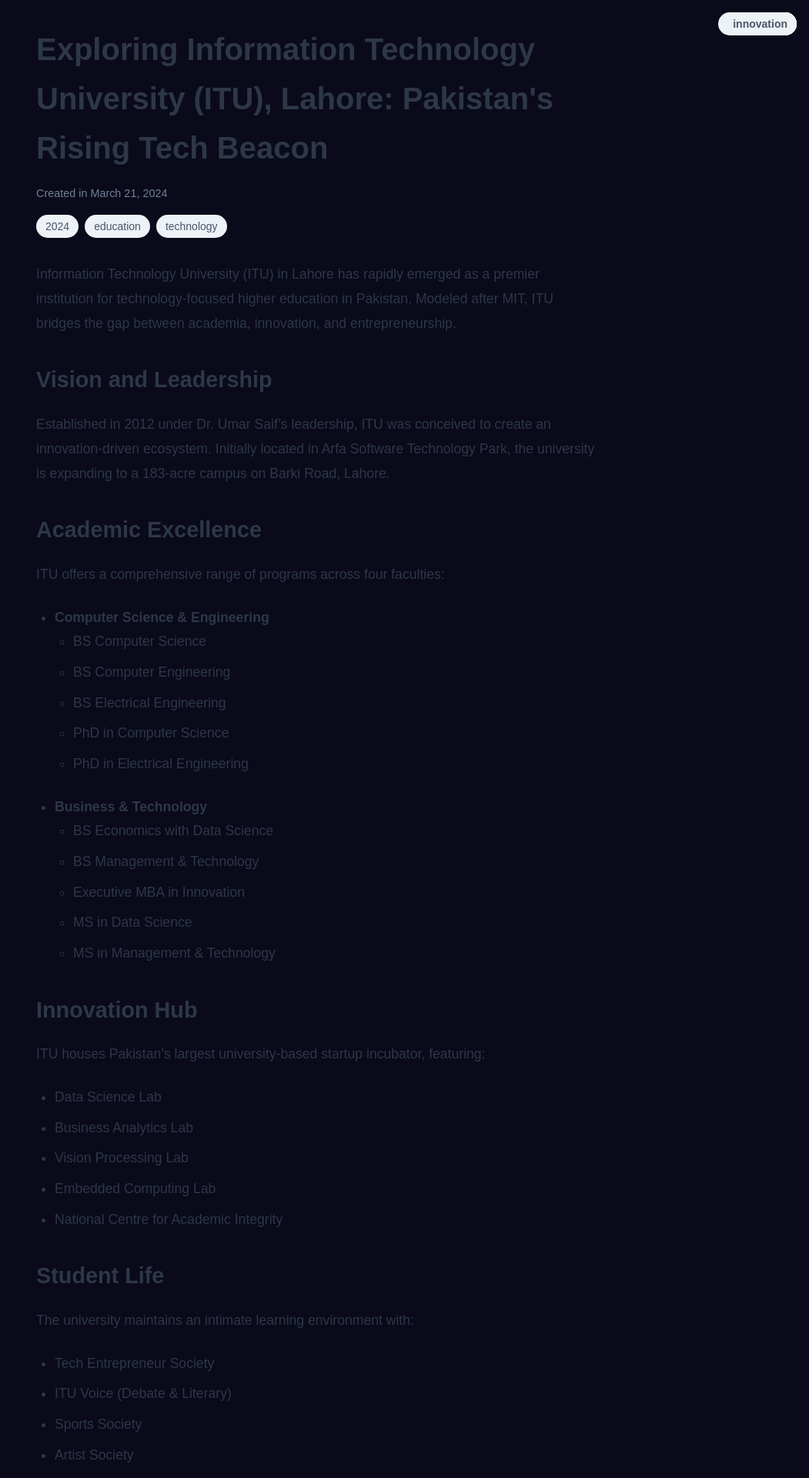
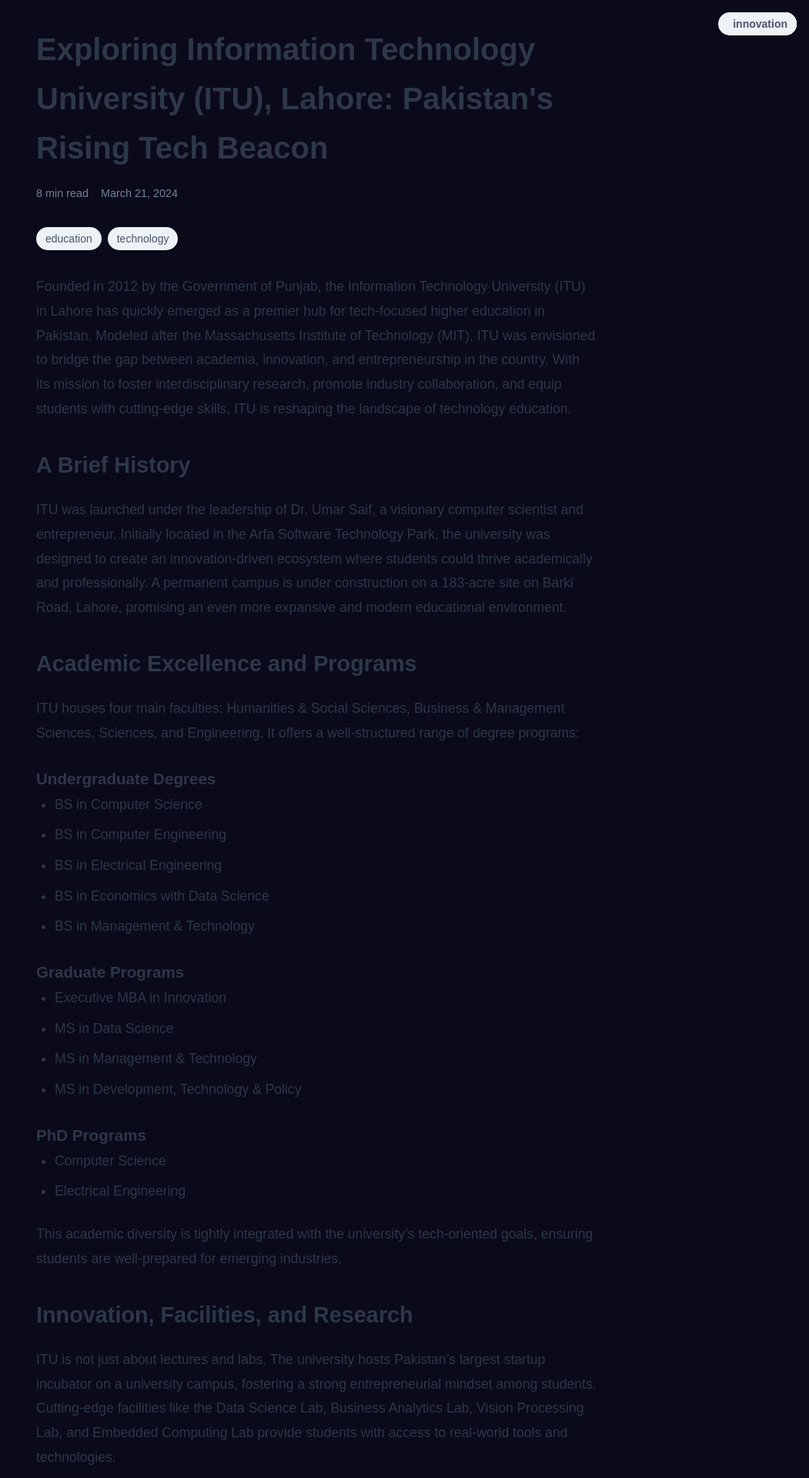
Before and after one commit to TahiraNawab123/portfolio, a Jekyll site: the page built from _posts/2024-03-21-exploring-information-technology-university.md, in a window 1280 px wide. Shown: the top 1920 px of the page at 77% size, without its empty margins (229-1280 px from the left). Built offline with Jekyll 4.4.1, drawn with Linux system fonts in a browser that asks for light colours; some of the changed text lies outside the part shown.

Commit message:
Update blog post format and URL structure

```diff
--- a/_config.yml
+++ b/_config.yml
@@ -20,6 +20,7 @@
       type: "posts"
     values:
       layout: "post"
+      author: "Tahira Nawab"
       comments: true
 
 # Include files
--- a/_layouts/post.html
+++ b/_layouts/post.html
@@ -6,21 +6,23 @@
         <header class="post-header">
             <h1 class="post-title">{{ page.title }}</h1>
             <div class="post-meta">
-                <span class="post-date">Created in {{ page.date | date: "%B %d, %Y" }}</span>
+                <span class="read-time">{{ page.read_time }}</span>
+                <span class="post-date">{{ page.date | date: "%B %d, %Y" }}</span>
             </div>
+            {% if page.tags %}
             <div class="post-tags">
-                <span class="year">{{ page.date | date: "%Y" }}</span>
-                {% if page.tags %}
                 {% for tag in page.tags %}
                 <span class="tag">{{ tag }}</span>
                 {% endfor %}
-                {% endif %}
-                {% if page.categories %}
+            </div>
+            {% endif %}
+            {% if page.categories %}
+            <div class="post-categories">
                 {% for category in page.categories %}
                 <span class="category">{{ category }}</span>
                 {% endfor %}
-                {% endif %}
             </div>
+            {% endif %}
         </header>
 
         <div class="post-content">
--- a/_posts/2024-03-21-exploring-information-technology-university.md
+++ b/_posts/2024-03-21-exploring-information-technology-university.md
@@ -7,81 +7,79 @@
 categories: [education, technology]
 ---
 
-Information Technology University (ITU) in Lahore has rapidly emerged as a premier institution for technology-focused higher education in Pakistan. Modeled after MIT, ITU bridges the gap between academia, innovation, and entrepreneurship.
+Founded in 2012 by the Government of Punjab, the Information Technology University (ITU) in Lahore has quickly emerged as a premier hub for tech-focused higher education in Pakistan. Modeled after the Massachusetts Institute of Technology (MIT), ITU was envisioned to bridge the gap between academia, innovation, and entrepreneurship in the country. With its mission to foster interdisciplinary research, promote industry collaboration, and equip students with cutting-edge skills, ITU is reshaping the landscape of technology education.
 
-## Vision and Leadership
+## A Brief History
 
-Established in 2012 under Dr. Umar Saif's leadership, ITU was conceived to create an innovation-driven ecosystem. Initially located in Arfa Software Technology Park, the university is expanding to a 183-acre campus on Barki Road, Lahore.
+ITU was launched under the leadership of Dr. Umar Saif, a visionary computer scientist and entrepreneur. Initially located in the Arfa Software Technology Park, the university was designed to create an innovation-driven ecosystem where students could thrive academically and professionally. A permanent campus is under construction on a 183-acre site on Barki Road, Lahore, promising an even more expansive and modern educational environment.
 
-## Academic Excellence
+## Academic Excellence and Programs
 
-ITU offers a comprehensive range of programs across four faculties:
+ITU houses four main faculties: Humanities & Social Sciences, Business & Management Sciences, Sciences, and Engineering. It offers a well-structured range of degree programs:
 
-- **Computer Science & Engineering**
-  - BS Computer Science
-  - BS Computer Engineering
-  - BS Electrical Engineering
-  - PhD in Computer Science
-  - PhD in Electrical Engineering
+### Undergraduate Degrees
+- BS in Computer Science
+- BS in Computer Engineering
+- BS in Electrical Engineering
+- BS in Economics with Data Science
+- BS in Management & Technology
 
-- **Business & Technology**
-  - BS Economics with Data Science
-  - BS Management & Technology
-  - Executive MBA in Innovation
-  - MS in Data Science
-  - MS in Management & Technology
+### Graduate Programs
+- Executive MBA in Innovation
+- MS in Data Science
+- MS in Management & Technology
+- MS in Development, Technology & Policy
 
-## Innovation Hub
+### PhD Programs
+- Computer Science
+- Electrical Engineering
 
-ITU houses Pakistan's largest university-based startup incubator, featuring:
+This academic diversity is tightly integrated with the university's tech-oriented goals, ensuring students are well-prepared for emerging industries.
 
-- Data Science Lab
-- Business Analytics Lab
-- Vision Processing Lab
-- Embedded Computing Lab
-- National Centre for Academic Integrity
+## Innovation, Facilities, and Research
 
-## Student Life
+ITU is not just about lectures and labs. The university hosts Pakistan's largest startup incubator on a university campus, fostering a strong entrepreneurial mindset among students. Cutting-edge facilities like the Data Science Lab, Business Analytics Lab, Vision Processing Lab, and Embedded Computing Lab provide students with access to real-world tools and technologies.
 
-The university maintains an intimate learning environment with:
+The university's partnerships with international giants like IBM, edX, and various government institutions reflect its commitment to global standards and collaborative research.
+
+## Student Life: Vibrant and Inclusive
+
+Life at ITU goes beyond academics. Students are encouraged to join one of the university's many active societies:
 
 - Tech Entrepreneur Society
 - ITU Voice (Debate & Literary)
 - Sports Society
 - Artist Society
 
-Regular events include hackathons, tech expos, and cultural festivals.
+These societies regularly organize hackathons, debates, cultural events, and tech expos, making student life dynamic and well-rounded. The small student-to-faculty ratio ensures that learning is personalized and mentorship is easily accessible.
 
-## Industry Integration
+## A Personal Perspective
 
-Strategic partnerships with:
-- IBM
-- edX
-- Government institutions
-- International research organizations
+As someone immersed in Pakistan's tech academia, the experience at ITU stands out for its blend of innovation and community. The access to hands-on projects, mentorship opportunities, and exposure to real-world challenges has made ITU a nurturing ground for aspiring tech leaders. Whether it's collaborating on research or pitching a startup idea, ITU empowers students to think beyond the classroom.
 
-## Comparative Edge
+## ITU vs. Other Government Universities
 
-ITU distinguishes itself through:
+ITU is often compared with top government universities like UET Lahore, NUST Islamabad, PIEAS, and FAST-NUCES. While each of these institutions has its strengths, ITU distinguishes itself in several ways:
 
-1. **Modern Curriculum**
-   - Industry-aligned programs
-   - Focus on emerging technologies
-   - Entrepreneurial training
+### Modern Curriculum
+ITU's programs are designed around current industry demands like data science, AI, and entrepreneurship.
 
-2. **Innovation Culture**
-   - Dedicated startup incubator
-   - Tech-focused environment
-   - Industry partnerships
+### Entrepreneurship Focus
+With a dedicated incubator and tech startup culture, ITU offers more hands-on entrepreneurial training.
 
-3. **Learning Environment**
-   - Intimate class sizes
-   - Personalized attention
-   - Urban tech hub location
+### Compact but Impactful
+Unlike sprawling campuses, ITU offers a tightly-knit community with personalized learning in a high-tech environment.
 
-## Conclusion
+### Industry Integration
+ITU's urban location and partnerships ensure students gain early industry exposure.
 
-ITU represents a paradigm shift in Pakistan's higher education landscape, combining academic excellence with practical innovation and entrepreneurship. The university's forward-looking approach positions it as a key player in Pakistan's technological future.
+While ITU may not yet have the historical prestige of UET or the research depth of PIEAS, it has carved a niche for itself as a forward-looking, innovation-first institution.
+
+## Final Thoughts
+
+Information Technology University is more than just a tech school – it's a vision of what future education in Pakistan can look like. With a clear focus on innovation, entrepreneurship, and interdisciplinary learning, ITU is helping students become not just job-seekers but job creators. For aspiring tech leaders, it offers a compelling blend of opportunity, mentorship, and growth.
+
+Whether you're a student, a parent, or a tech enthusiast looking to understand Pakistan's education revolution, ITU is certainly a name worth watching.
 
 ---
 
--- a/styles.css
+++ b/styles.css
@@ -1318,7 +1318,7 @@
     color: var(--highlight-color);
 }
 
-/* Post Styles */
+/* Blog Post Styles */
 .post {
     max-width: 800px;
     margin: 0 auto;
@@ -1337,29 +1337,36 @@
 }
 
 .post-meta {
+    display: flex;
+    align-items: center;
+    gap: 1rem;
     margin-bottom: 1rem;
     color: #718096;
     font-size: 0.9rem;
 }
 
-.post-tags {
+.read-time {
+    font-weight: 500;
+}
+
+.post-date {
+    color: #718096;
+}
+
+.post-tags, .post-categories {
     display: flex;
     flex-wrap: wrap;
     gap: 0.5rem;
     margin-bottom: 1rem;
 }
 
-.year, .tag, .category {
+.tag, .category {
     background: #edf2f7;
     color: #4a5568;
     padding: 0.25rem 0.75rem;
     border-radius: 9999px;
     font-size: 0.875rem;
     transition: all 0.2s;
-}
-
-.year {
-    font-weight: 500;
 }
 
 .tag:hover, .category:hover {
```
